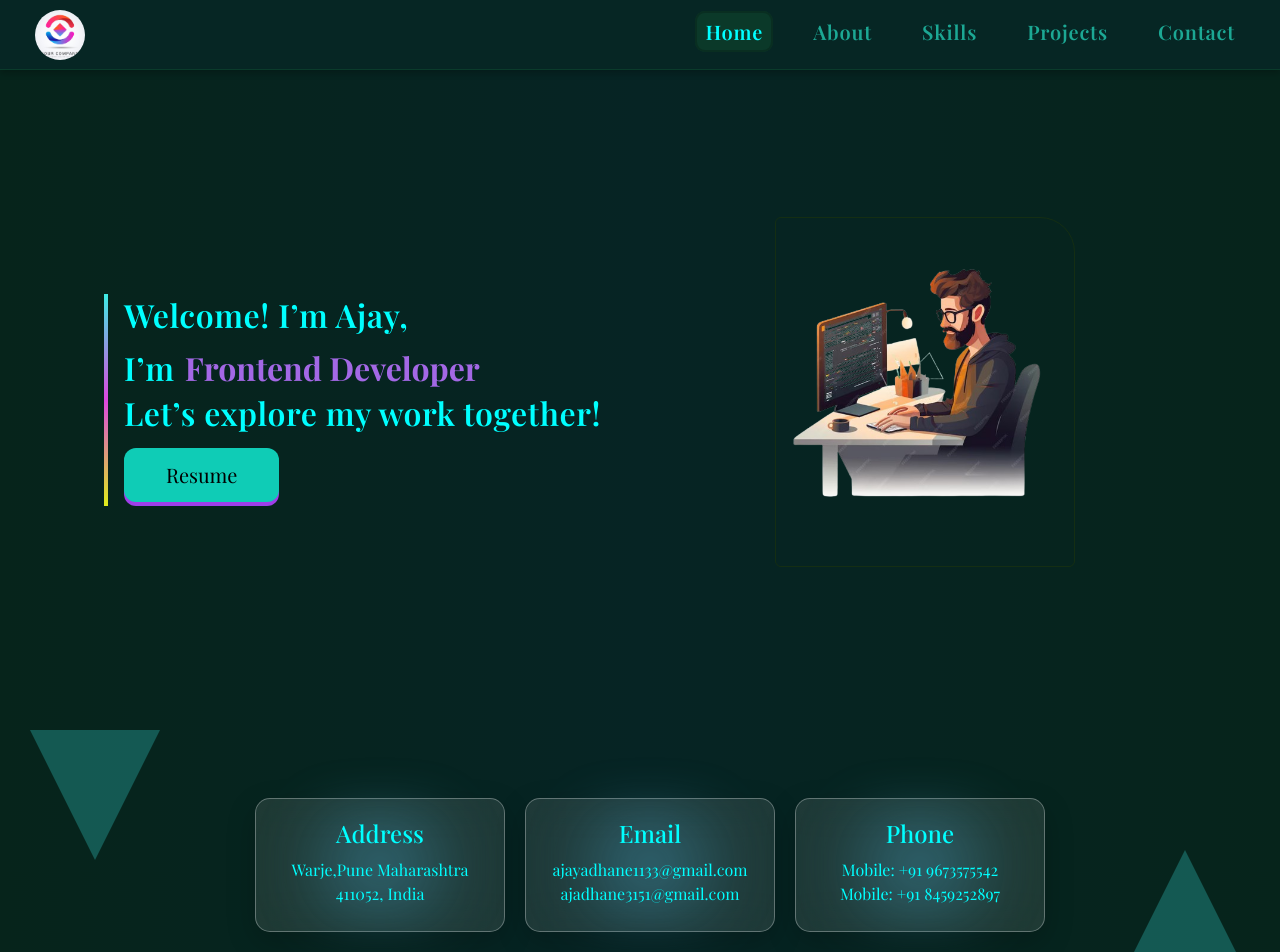
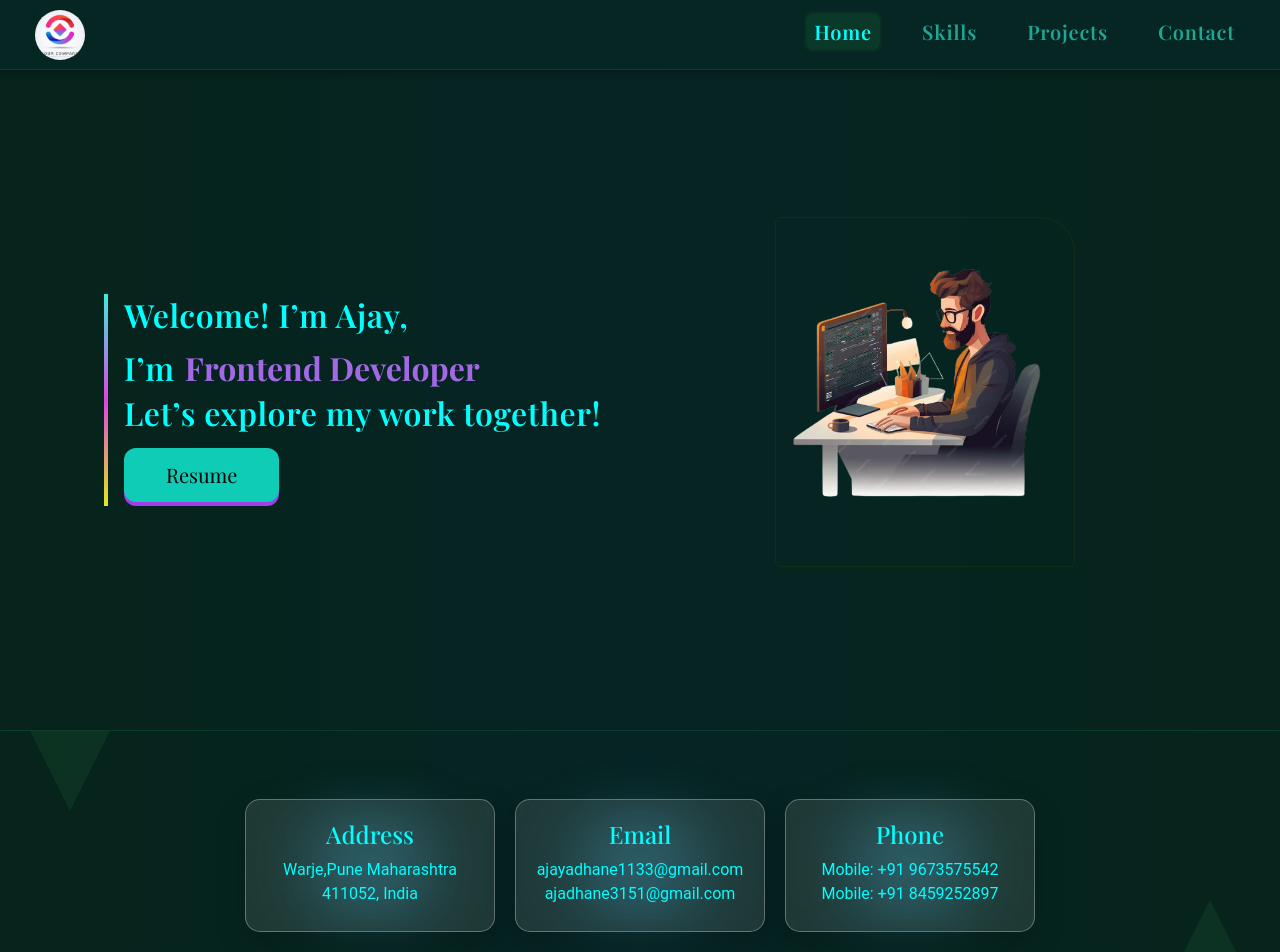
Before and after one commit to ajayadhane/portfolio, a React (Vite) app: page / in a window 1280 px wide. Shown: the top 952 px of the page. Built offline with nearby package versions, Linux system fonts and the light colour scheme; a web font is replaced by a local one.

Commit message:
done few changes

```diff
--- a/src/components/About.jsx
+++ /dev/null
@@ -1,15 +0,0 @@
-import React from "react";
-import { Element } from "react-scroll";
-
-const About = () => {
-  return (
-    <Element name="about">
-      <section>
-        <h2>About Section</h2>
-        <p>This is the About section content.</p>
-      </section>
-    </Element>
-  );
-};
-
-export default About;
--- a/src/components/Navbar.jsx
+++ b/src/components/Navbar.jsx
@@ -27,7 +27,6 @@ const Navbar = () => {
         </div>
         <ul id="menuList" className={menuOpen ? "open" : ""}>
           <MenuItems to="/">Home</MenuItems>
-          <MenuItems to="/about">About</MenuItems>
           <MenuItems to="/skills">Skills</MenuItems>
           <MenuItems to="/projects">Projects</MenuItems>
           <MenuItems to="/contact">Contact</MenuItems>
--- a/src/components/Portfolio.jsx
+++ b/src/components/Portfolio.jsx
@@ -2,7 +2,6 @@ import React from "react";
 import { BrowserRouter, Routes, Route } from "react-router-dom";
 import Navbar from "./Navbar";
 import Home from "./Home";
-import About from "./About";
 import Skills from "./Skills";
 import Projects from "./Projects";
 import Contact from "./Contact";
@@ -14,8 +13,6 @@ export default function Portfolio() {
         <Navbar />
         <Routes>
           <Route path="/" element={<Home />} />
-          <Route path="/about" element={<About />} />
-          <Route path="/skills" element={<Skills />} />
           <Route path="/skills" element={<Skills />} />
           <Route path="/projects" element={<Projects />} />
           <Route path="/contact" element={<Contact />} />
--- a/src/components/child_components/SocialIcons.jsx
+++ b/src/components/child_components/SocialIcons.jsx
@@ -5,13 +5,13 @@ export default function SocialIcons() {
     <>
       <ul className="social-icons">
         <li>
-          <i className="fa fa-facebook"></i>
-        </li>
-        <li>
           <i className="fa fa-linkedin"></i>
         </li>
         <li>
-          <i className="fa fa-twitter"></i>
+          <i class="fa-brands fa-github"></i>
+        </li>
+        <li>
+          <i className="fa fa-facebook"></i>
         </li>
         <li>
           <i className="fa fa-instagram"></i>
--- a/src/components/footer/FooterCard.jsx
+++ b/src/components/footer/FooterCard.jsx
@@ -3,13 +3,9 @@ import React from "react";
 const FooterCard = () => {
   return (
     <div className="cards-container">
-      <span className="lightStyle"></span>
       <div className="glass-card">
         <h3>Address</h3>
-        <p>
-          Warje,Pune Maharashtra 411052,
-          India
-        </p>
+        <p>Warje,Pune Maharashtra 411052, India</p>
       </div>
       <div className="glass-card">
         <h3>Email</h3>
--- a/src/portfolio.css
+++ b/src/portfolio.css
@@ -139,7 +139,7 @@ section {
 @media (max-width:768px) {
     nav ul {
         position: absolute;
-        top: 70px;
+        top: 60px;
         left: 0;
         right: 0;
         z-index: 1000;
@@ -467,6 +467,9 @@ section {
 
 
 /* footer css */
+body, .footer-container {
+    overflow-x: hidden;
+}
 
 .footer-container {
     background: transparent;
@@ -478,6 +481,9 @@ section {
     align-items: center;
     justify-content: center;
     overflow: hidden;
+    border-top: 1px solid #0a3b2b;
+    box-shadow: 0 2px 4px rgba(0, 0, 0, 0.5);
+    z-index: 1;
 }
 
 .footer-content {
@@ -488,9 +494,9 @@ section {
 
 .background-element {
     position: absolute;
-    width: 150px;
-    height: 150px;
-    background: #1a706a;
+    width: 100px;
+    height: 100px;
+    background: #154e2e7a;
     clip-path: polygon(50% 0%, 0% 100%, 100% 100%);
     opacity: 0.7;
     z-index: 1;
@@ -553,6 +559,7 @@ section {
 }
 
 .glass-card p {
+    font-family: "Roboto", sans-serif;
     margin: 5px 0;
     font-size: 1em;
 }
```
Also changed, not shown: src/components/AboutMe.jsx (added, +30 -0 lines).
